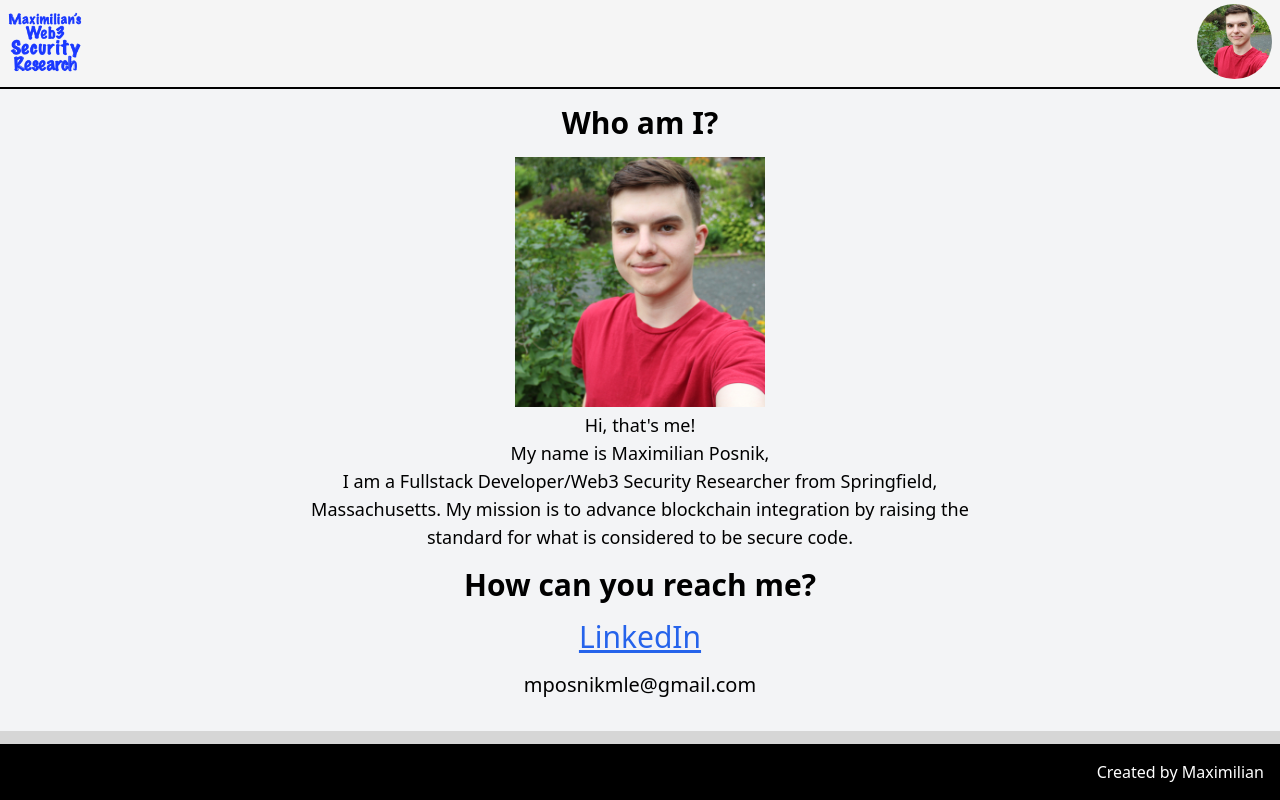
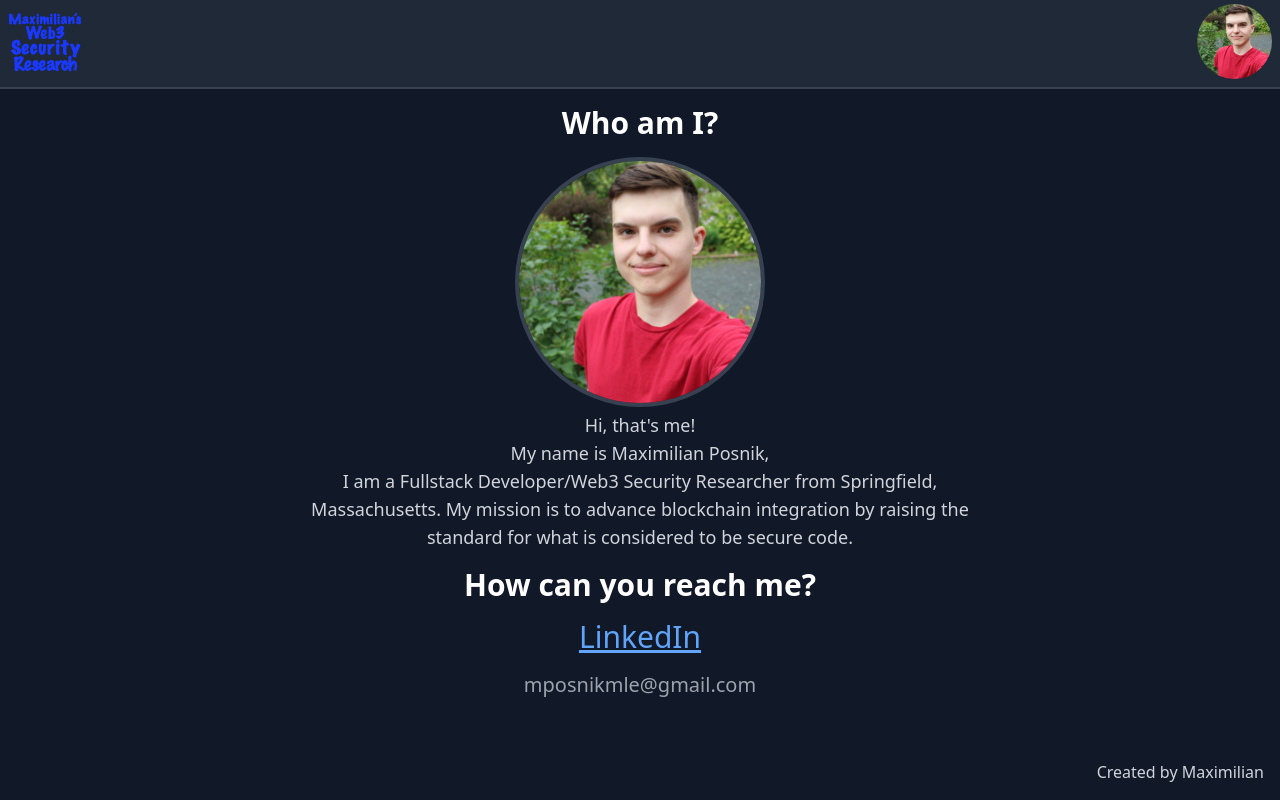
Before and after one commit to mposnikmle/maximilianweb3secblog, a Next.js app: page /about in a window 1280 px wide. Built offline with nearby package versions, Linux system fonts and the light colour scheme.

Commit message:
dark theme

```diff
--- a/src/app/about/page.tsx
+++ b/src/app/about/page.tsx
@@ -2,33 +2,39 @@ import Image from "next/image";
 import Link from "next/link";
 
 const AboutPage = () => {
-    return <>
-         <div className="flex flex-col items-center justify-center bg-gray-100 p-4 mb-5 text-center">
-      <h1 className="text-3xl font-bold mb-4">Who am I?</h1>
+  return (
+    <>
+      <div className="flex flex-col items-center justify-center bg-gray-900 p-4 mb-5 text-center">
+        <h1 className="text-3xl font-bold mb-4 text-white">Who am I?</h1>
         <Image
           src="/images/profile.jpg"
           alt="Maximilian Posnik"
           width={250}
           height={250}
-        className="mb-1"
+          className="mb-1 rounded-full border-4 border-gray-700"
         />
-      <p className="max-w-2xl mb-4 text-lg">
-        Hi, that's me! <br /> My name is Maximilian Posnik,<br />
-        I am a Fullstack Developer/Web3 Security Researcher
-        from Springfield, Massachusetts.
-        My mission is to advance blockchain integration
-        by raising the standard for what is considered to be secure code.
+        <p className="max-w-2xl mb-4 text-lg text-gray-300">
+          Hi, that's me! <br /> My name is Maximilian Posnik,
+          <br />I am a Fullstack Developer/Web3 Security Researcher from
+          Springfield, Massachusetts. My mission is to advance blockchain
+          integration by raising the standard for what is considered to be
+          secure code.
         </p>
-      <h1 className="text-3xl font-bold mb-4">How can you reach me?</h1>
+        <h1 className="text-3xl font-bold mb-4 text-white">
+          How can you reach me?
+        </h1>
         <Link
           href="https://www.linkedin.com/in/maxposnik/"
-        className="text-blue-600 hover:text-blue-800 underline text-3xl mb-2"
+          className="text-blue-400 hover:text-blue-300 underline text-3xl mb-2"
         >
           LinkedIn
         </Link>
-      <h2 className="text-xl mt-2 mb-2 pb-2">mposnikmle@gmail.com</h2>
+        <h2 className="text-xl mt-2 mb-2 pb-2 text-gray-400">
+          mposnikmle@gmail.com
+        </h2>
       </div>
     </>
-}
+  );
+};
 
 export default AboutPage;
--- a/src/app/layout.tsx
+++ b/src/app/layout.tsx
@@ -2,7 +2,6 @@ import type { Metadata } from "next";
 import "./globals.css";
 import Link from "next/link";
 import Image from "next/image";
-
 
 export const metadata: Metadata = {
   title: "Maximilian's Web3 Security Research",
@@ -14,9 +13,8 @@ export default function RootLayout({
 }: Readonly<{
   children: React.ReactNode;
 }>) {
-
   const header = (
-    <header className="bg-silver border-b-2 border-black">
+    <header className="bg-gray-800 border-b-2 border-gray-700">
       <div className="flex justify-between pb-2">
         <Link href="/">
           <Image
@@ -24,33 +22,33 @@ export default function RootLayout({
             alt="logo"
             width={75}
             height={50}
-            className="ml-2 mt-1" />
+            className="ml-2 mt-1"
+          />
         </Link>
-
         <Link href="/about">
           <Image
             src="/images/profile.jpg"
             alt="logo"
             width={75}
             height={50}
-            className="mr-2 mt-1 rounded-full object-cover" />
+            className="mr-2 mt-1 rounded-full object-cover"
+          />
         </Link>
       </div>
     </header>
-  )
+  );
 
   const footer = (
-    <footer className="fixed bottom-0 left-0 w-full bg-black text-white p-4">
+    <footer className="fixed bottom-0 left-0 w-full bg-gray-900 text-gray-300 p-4">
       <div>
         <p className="text-right">Created by Maximilian</p>
       </div>
     </footer>
-
-  )
+  );
 
   return (
-    <html lang="en">
-      <body>
+    <html lang="en" className="bg-gray-900">
+      <body className="bg-gray-900 text-gray-300">
         {header}
         {children}
         {footer}
--- a/src/app/page.tsx
+++ b/src/app/page.tsx
@@ -9,10 +9,9 @@ const HomePage = () => {
   ));
 
   return <>
-    <h1 className="text-4xl font-bold text-center mt-2">Web3 Security Blog</h1>
+    <h1 className="text-4xl font-bold text-center mt-2 text-white">Web3 Security Blog</h1>
     <div className="mt-3 ml-3 mr-3 mb-3 grid grid-cols-1 sm:grid-cols-2 md:grid-cols-3 lg:grid-cols-4 xl:grid-cols-5 gap-4">
       {postPreviews}
-
     </div>
   </>
 }
--- a/src/components/PostPreview.tsx
+++ b/src/components/PostPreview.tsx
@@ -2,15 +2,19 @@ import Link from "next/link";
 import { PostMetadata } from "./PostMetadata";
 
 const PostPreview = (props: PostMetadata) => {
-    return     <div className="bg-white rounded-lg shadow-md overflow-hidden transition-transform hover:scale-105">
-    <Link href={`/posts/${props.slug}`} className="block h-full">
-      <div className="p-4">
-        <h2 className="text-xl font-semibold mb-2 text-myblue line-clamp-2">{props.title}</h2>
-        <p className="text-sm text-gray-600 mb-2">{props.date}</p>
-        <p className="text-gray-700 line-clamp-3">{props.subtitle}</p>
-      </div>
-    </Link>
-  </div>
-}
+  return (
+    <div className="bg-gray-800 rounded-lg shadow-2xl overflow-hidden transition-transform hover:scale-105 border border-gray-700">
+      <Link href={`/posts/${props.slug}`} className="block h-full">
+        <div className="p-4">
+          <h2 className="text-xl font-semibold mb-2 text-blue-400 line-clamp-2">
+            {props.title}
+          </h2>
+          <p className="text-sm text-gray-500 mb-2">{props.date}</p>
+          <p className="text-gray-300 line-clamp-3">{props.subtitle}</p>
+        </div>
+      </Link>
+    </div>
+  );
+};
 
 export default PostPreview;
```
Also changed, not shown: src/app/posts/[slug]/page.tsx (+18 -18 lines). Lines whose indentation alone changed are shown as unchanged.
